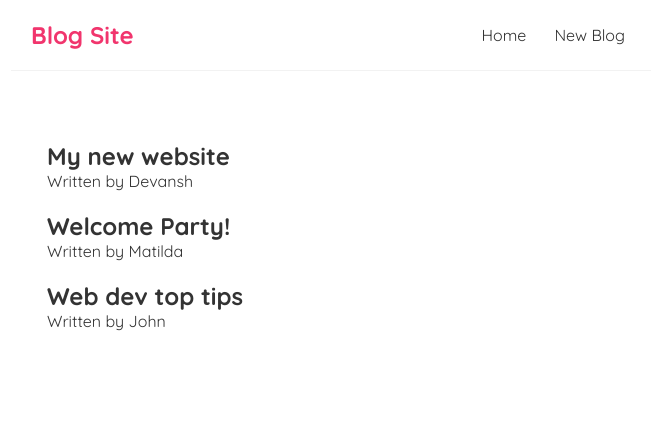
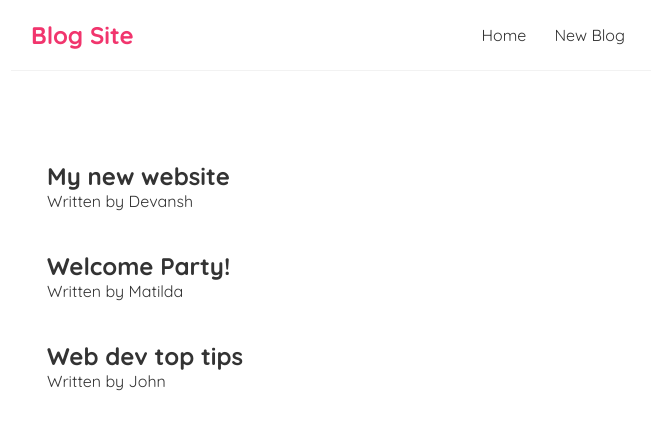
Before and after one commit to D-Coder135/Blog-Site_React, a React (Create React App) app: page / in a window 1280 px wide. Shown: the top 428 px of the page, without its empty margins (309-964 px from the left). Built offline with nearby package versions, Linux system fonts and the light colour scheme; the HTML template or start-up script is replaced by a standard one.

Commit message:
add the margin property

```diff
--- a/src/index.css
+++ b/src/index.css
@@ -37,4 +37,5 @@
 /* blog previews / list  */
 .blog-preview {
   padding: 10px 16px;
+  margin: 20px 0;
 }
```
